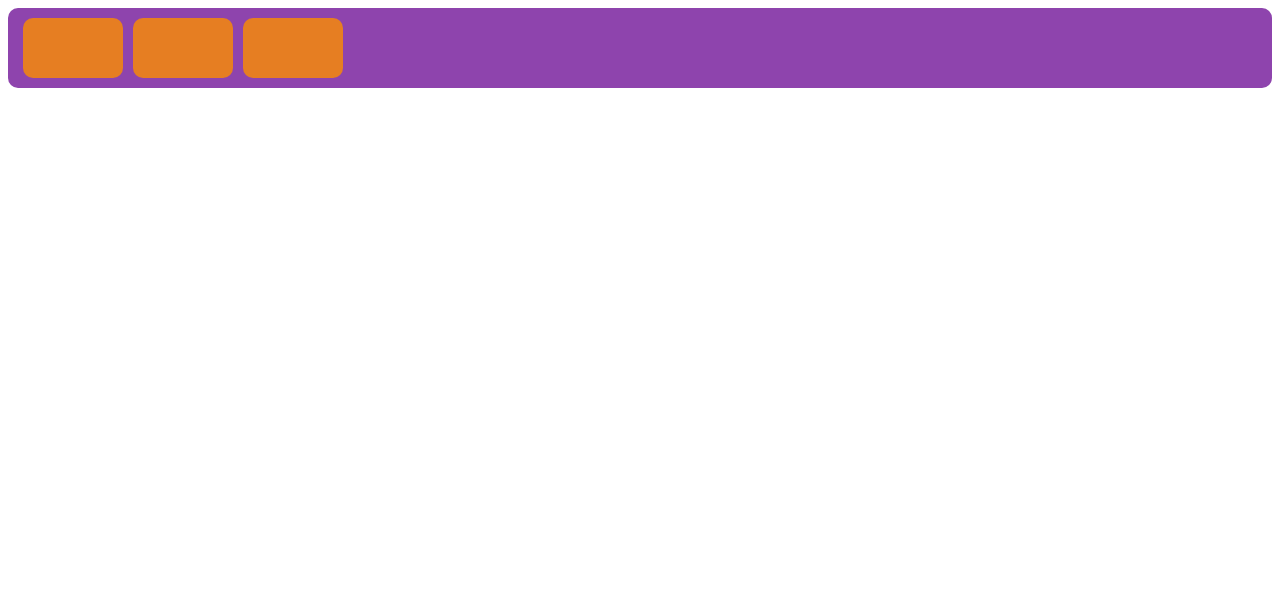
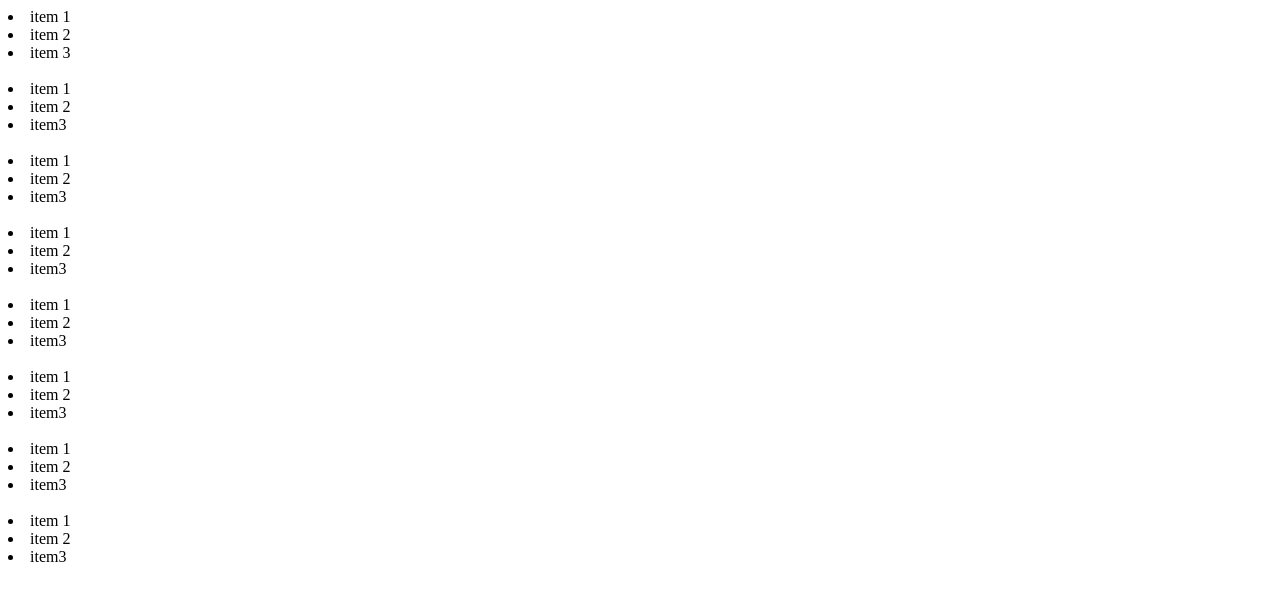
Before and after one commit to brunazpessoa/Trabalho_FlexBox, a plain HTML site: page trabalho_flexbox/index.html in a window 1280 px wide. Drawn offline with Linux system fonts and the light colour scheme.

Commit message:
Update index.html

```diff
--- a/trabalho_flexbox/index.html
+++ b/trabalho_flexbox/index.html
@@ -7,10 +7,52 @@
     <link rel="stylesheet" href="style.css">
 </head>
 <body>
-    <div class="container">
-        <div class="item"></div>
-        <div class="item"></div>
-        <div class="item"></div>
+    <div id="ex1">
+        <li>item 1 </li>
+        <li>item 2 </li>
+        <li>item 3 </li>
+    </div>
+    <br>
+    <div id="ex2">
+        <li>item 1</li>
+        <li>item 2</li>
+        <li>item3</li>
+    </div>
+    <br>
+    <div id="ex3">
+        <li>item 1</li>
+        <li>item 2</li>
+        <li>item3</li>
+    </div>
+    <br>
+    <div id="ex4">
+        <li>item 1</li>
+        <li>item 2</li>
+        <li>item3</li>
+    </div>
+    <br>
+    <div id="ex5">
+        <li>item 1</li>
+        <li>item 2</li>
+        <li>item3</li>
+    </div>
+    <br>
+    <div id="ex6">
+        <li>item 1</li>
+        <li>item 2</li>
+        <li>item3</li>
+    </div>
+    <br>
+    <div id="ex7">
+        <li>item 1</li>
+        <li>item 2</li>
+        <li>item3</li>
+    </div>
+    <br>
+    <div id="ex8">
+        <li>item 1</li>
+        <li>item 2</li>
+        <li>item3</li>
     </div>
 </body>
 </html>
```
